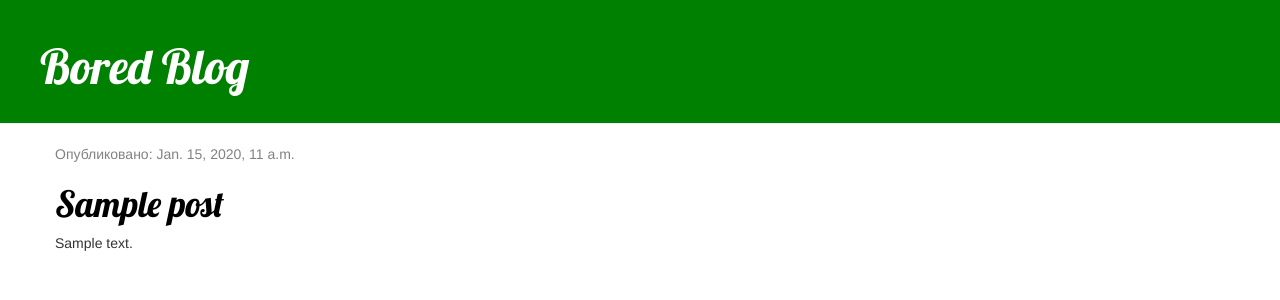
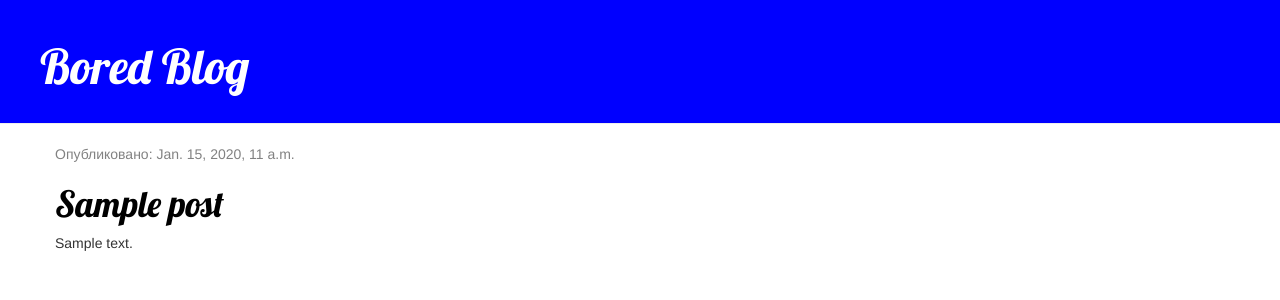
Before and after one commit to boredmark/D-Blog, a Django app: template blog/templates/blog/post_list.html in a window 1280 px wide. Shown: the top 300 px of the page. Run offline with Django 3.2, Linux system fonts and the light colour scheme; the template is opened without the code that fills it: values that come from a table or form of the project are taken from there, others are empty; tables that the repository leaves empty hold one stand-in row (values such as "Sample post"); some libraries are stand-ins or nearby versions.

Commit message:
Added view and template for detailed blog post as well as CSS for the site BLUE.

```diff
--- a/blog/static/css/blog.css
+++ b/blog/static/css/blog.css
@@ -1,5 +1,5 @@
 .page-header {
-    background-color: Green;
+    background-color: Blue;
     margin-top: 0;
     padding: 20px 20px 20px 40px;
 }
```
